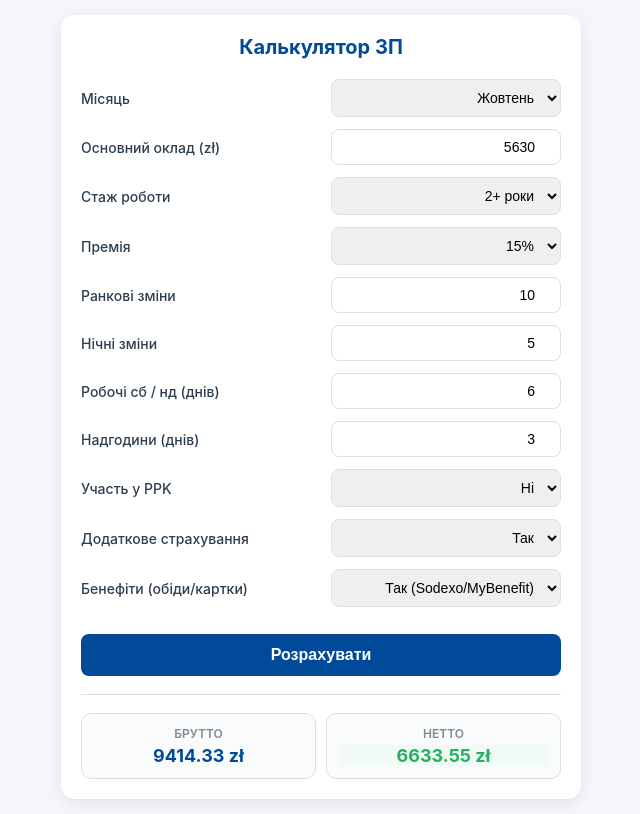
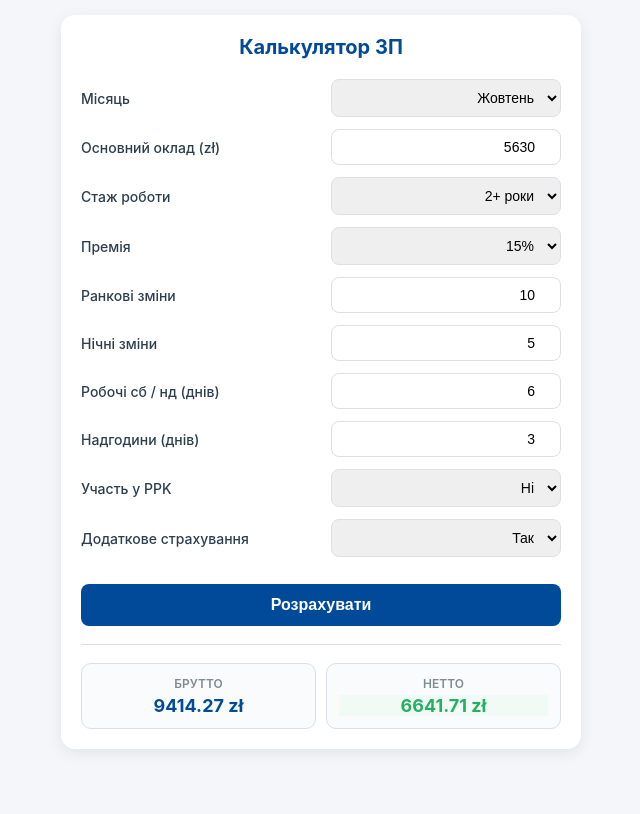
Before and after one commit to SaVoJ13/salary, a plain HTML site: page index.html in a window 1280 px wide. Shown: the whole page, without its empty margins (319-959 px from the left). Drawn offline with Linux system fonts and the light colour scheme.

Commit message:
Update index.html

```diff
--- a/index.html
+++ b/index.html
@@ -3,7 +3,7 @@
 <head>
     <meta charset="UTF-8">
     <meta name="viewport" content="width=device-width, initial-scale=1.0">
-    <title>ЗП Калькулятор Fiege</title>
+    <title>ЗП Калькулятор</title>
     <style>
         :root {
             --primary-color: #004a99;
@@ -107,14 +107,6 @@
         </select>
     </div>
 
-    <div class="form-group">
-        <label>Бенефіти (обіди/картки)</label>
-        <select id="benefitsSelect" onchange="calculateSalary()">
-            <option value="yes" selected>Так (Sodexo/MyBenefit)</option>
-            <option value="no">Ні</option>
-        </select>
-    </div>
-
     <button onclick="calculateSalary()">Розрахувати</button>
 
     <div class="divider"></div>
@@ -152,7 +144,7 @@
         const workDays = monthData[selectedMonth];
 
         const minSalary = 4806.00;
-        const nightTariff = (minSalary / (workDays * 8)) * 0.20;
+        const nightTariff = Math.round(((minSalary / (workDays * 8)) * 0.20) * 100) / 100;
 
         const baseSalary = parseFloat(document.getElementById('baseSalary').value) || 0;
         const tenureBonus = parseFloat(document.getElementById('tenureSelect').value) || 0;
@@ -165,47 +157,49 @@
 
         const ppkActive = document.getElementById('ppkSelect').value === 'yes';
         const insuranceActive = document.getElementById('insuranceSelect').value === 'yes';
-        const benefitsActive = document.getElementById('benefitsSelect').value === 'yes';
 
         const totalBase = baseSalary + tenureBonus;
         const bonusAmount = totalBase * (bonusPct / 100);
 
-        const morningNightPay = morningShifts * (10 / 60) * nightTariff;
+        const morningNightPay = Math.round((morningShifts * (10 / 60) * nightTariff) * 100) / 100;
         const nightPay = (nightShifts * 8 * nightTariff) + (nightShifts * 30);
         const totalNightPay = morningNightPay + nightPay;
 
         const weekendPay = weekendDays * 100;
-        const overtimePay = (totalBase / workDays) * 2 * overtimeDays;
+        const overtimePay = Math.round(((totalBase / workDays) * 2 * overtimeDays) * 100) / 100;
 
-        const gross = totalBase + bonusAmount + totalNightPay + weekendPay + overtimePay;
+        // Брутто для відображення на екрані (без прання)
+        const grossVisual = totalBase + bonusAmount + totalNightPay + weekendPay + overtimePay;
 
+        // Повне Брутто для бухгалтерії (прання входить у базу ZUS)
         const laundryBonus = 13.00;
-        const grossForNet = gross + laundryBonus;
+        const grossPayroll = grossVisual + laundryBonus;
 
-        // --- ВІДРАХУВАННЯ ---
-        const zus = gross * 0.1371;
-        const healthBase = gross - zus;
-        const nfz = healthBase * 0.09;
+        const zus = grossPayroll * 0.1371;
+        const healthBase = grossPayroll - zus;
+        const nfz = Math.round((healthBase * 0.09) * 100) / 100;
 
-        const ppkEmployee = ppkActive ? (gross * 0.02) : 0;
-        const ppkEmployer = ppkActive ? (gross * 0.015) : 0;
+        const ppkEmployee = ppkActive ? (grossPayroll * 0.02) : 0;
 
-        // Бенефіти (Витрати + Відрахування за правилами Fiege)
-        const benefitExpense = benefitsActive ? 54.00 : 0;
-        const benefitDeduction = benefitsActive ? 30.25 : 0;
-        const totalBenefitDeduction = benefitExpense + benefitDeduction;
+        // Специфічний розрахунок податку Fiege
+        const kup = 300.00; // Підвищені KUP (300 zł)
+        const pitBase = Math.max(0, healthBase - kup);
 
-        const kup = 250.00;
-        const pitBase = Math.max(0, Math.round(healthBase + ppkEmployer + benefitExpense - kup));
-        let pit = Math.round((pitBase * 0.12) - 300.00);
-        pit = Math.max(0, pit);
+        // Номінальний податок
+        let nominalPit = (pitBase * 0.12) - 300.00;
+
+        // Фіге додає 54 zł напряму до суми податку (а не до бази)
+        const benefitExpense = 54.00;
+        let pit = nominalPit + benefitExpense;
+        pit = Math.max(0, Math.round(pit));
 
         const insuranceDeduction = insuranceActive ? 36.70 : 0;
+        const benefitDeduction = 30.25;
 
-        // Фінальний розрахунок Нетто
-        const net = grossForNet - zus - nfz - pit - ppkEmployee - insuranceDeduction - totalBenefitDeduction;
+        // Нетто
+        const net = grossPayroll - zus - nfz - pit - ppkEmployee - insuranceDeduction - benefitDeduction;
 
-        document.getElementById('grossResult').innerText = gross.toFixed(2) + ' zł';
+        document.getElementById('grossResult').innerText = grossVisual.toFixed(2) + ' zł';
         document.getElementById('netResult').innerText = net.toFixed(2) + ' zł';
     }
 
```
